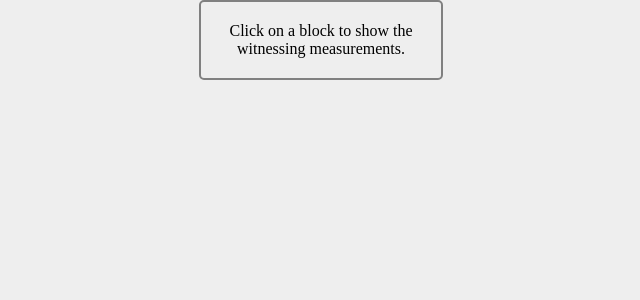
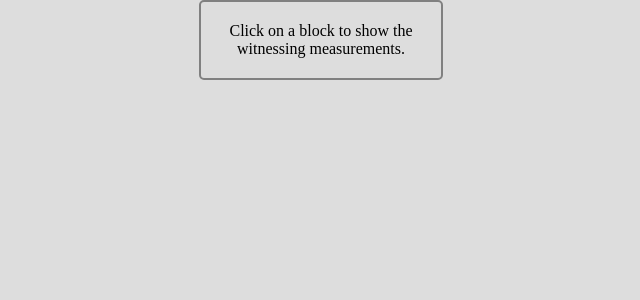
Before and after one commit to cdl-saarland/AnICA-UI, a Django app: page /anica/no-measurements in a window 1280 px wide. Shown: the top 300 px of the page, without its empty margins (319-959 px from the left). Run offline with Django 3.2, Linux system fonts and the light colour scheme.

Commit message:
Make measurement views a bit prettier

```diff
--- a/anica_ui/basic_ui/static/basic_ui/meas_style.css
+++ b/anica_ui/basic_ui/static/basic_ui/meas_style.css
@@ -1,6 +1,11 @@
 
 body {
+}
+
+.measbody {
     background-color: var(--content-bg);
+    padding: 20px;
+    padding-top: 0;
 }
 
 .measurement {
--- a/anica_ui/basic_ui/static/basic_ui/witness_style.css
+++ b/anica_ui/basic_ui/static/basic_ui/witness_style.css
@@ -132,6 +132,7 @@ td {
     display: none;
     z-index: 500;
     overflow: hidden;
+    background-color: var(--content-bg);
 }
 
 #measurement_window_close_btn {
--- a/anica_ui/basic_ui/templates/basic_ui/measurements.html
+++ b/anica_ui/basic_ui/templates/basic_ui/measurements.html
@@ -8,7 +8,7 @@
     <title>Measurements - AnICA UI</title>
 </head>
 
-<body>
+<body class="measbody">
     <h2>Measurement Series {{ series_id }}</h2>
     <p>
     Performed on {{ source_computer }} at {{ series_date }}.
--- a/anica_ui/basic_ui/templates/basic_ui/measurements_empty.html
+++ b/anica_ui/basic_ui/templates/basic_ui/measurements_empty.html
@@ -4,10 +4,11 @@
 <head>
     <link rel="stylesheet" type="text/css" href="{% static 'basic_ui/style.css' %}">
     <link rel="stylesheet" type="text/css" href="{% static 'basic_ui/witness_style.css' %}">
+    <link rel="stylesheet" type="text/css" href="{% static 'basic_ui/meas_style.css' %}">
     <title>No Measurements - AnICA UI</title>
 </head>
 
-<body>
+<body class="measbody">
     <div class="center">
       <div class="centerbox">
         Click on a block to show the witnessing measurements.
```
